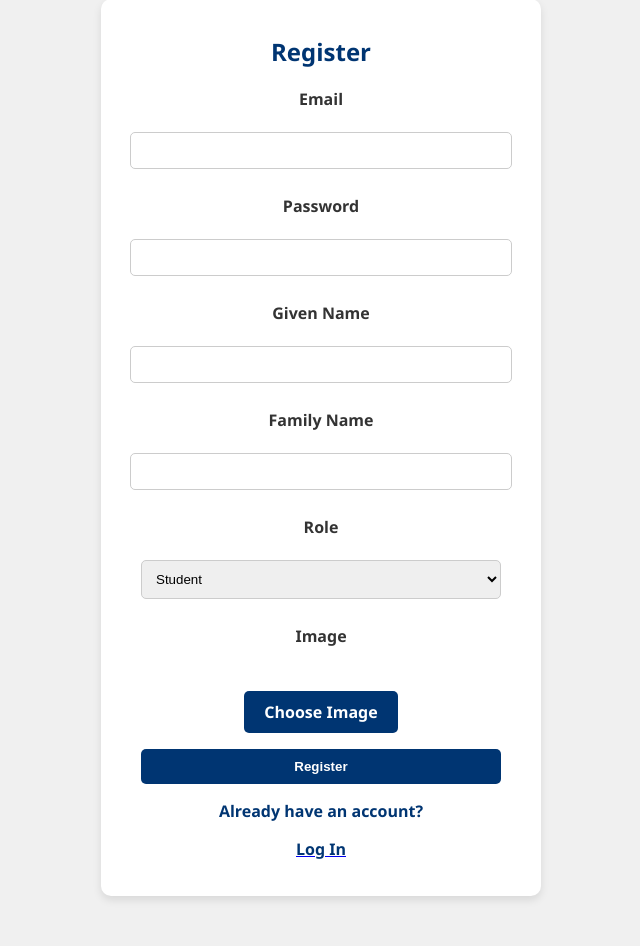
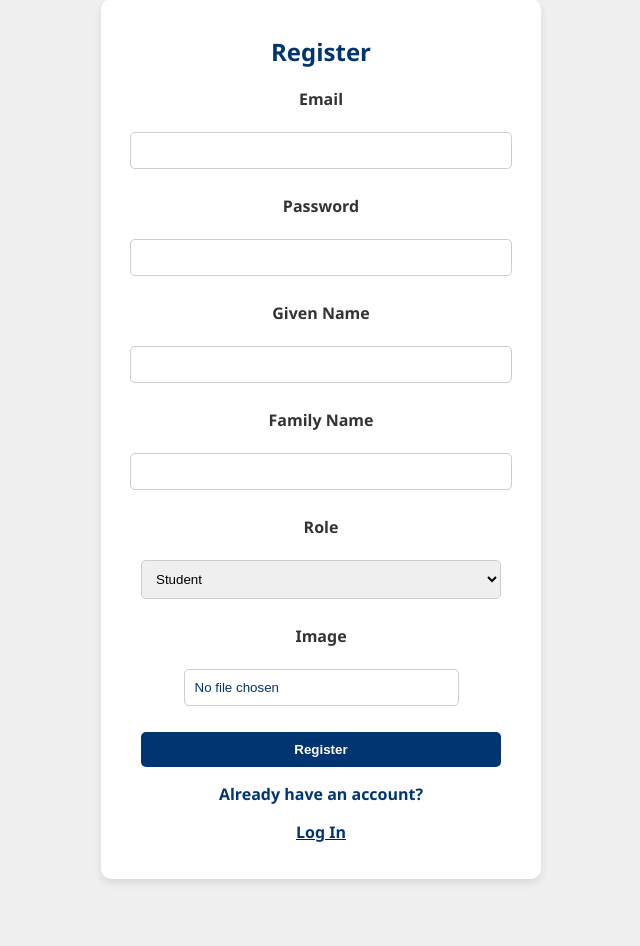
Before and after one commit to jasonlow2307/swiftAttend, a Flask app: page /register in a window 1280 px wide. Shown: the part 51-997 px from the top of the page, without its empty margins (319-959 px from the left). After the commit the page ends 934 px from the top, so only its background shows below. Run offline with Flask 3, Linux system fonts and the light colour scheme.

Commit message:
Fixed registration of students and lecturers from main page

```diff
--- a/routes.py
+++ b/routes.py
@@ -24,7 +24,7 @@ class RegisterForm(FlaskForm):
     given_name = StringField('Given Name', validators=[DataRequired()])
     family_name = StringField('Family Name', validators=[DataRequired()])
     role = SelectField('Role', choices=[('student', 'Student'), ('lecturer', 'Lecturer'), ('admin', 'Admin')], validators=[DataRequired()])
-    image = FileField('Image')
+    image = FileField('Image', default='default.jpg')
     submit = SubmitField('Register')
 
 class ConfirmForm(FlaskForm):
--- a/templates/register.html
+++ b/templates/register.html
@@ -106,8 +106,8 @@
 
         /* Adjust styles for file input */
         input[type="file"] {
-            width: 0;
-            height: 0;
+            width: auto;
+            height: auto;
             overflow: hidden;
         }
 
@@ -158,6 +158,20 @@
             };
             reader.readAsDataURL(event.target.files[0]);
         }
+
+        // Function to toggle visibility of file input and update file name display
+        document.getElementById("upload").addEventListener("change", function() {
+            var fileInput = document.getElementById("upload");
+            console.log(fileInput)
+            var fileNameDisplay = document.getElementById("uploadFileName");
+            fileNameDisplay.textContent = fileInput.files[0].name;
+        });
+
+        // Function to toggle visibility of file input when label is clicked
+        document.querySelector('.custom-upload-label').addEventListener('click', function() {
+            document.getElementById('upload').click();
+        });
+
     </script>
 </head>
 <body>
@@ -207,9 +221,7 @@
             </p>
             <p>
                 {{ form.image.label }}<br>
-                <img id="imagePreview" class="image-preview" src="#" alt="Image Preview"><br>
-                <label for="upload" class="custom-upload-label">Choose Image</label>
-                <input type="file" id="upload" class="custom-upload-button" onchange="previewImage(event)" style="display: none;">
+                {{ form.image() }}<br>
                 {% for error in form.image.errors %}
                     <span class="error-message">{{ error }}</span><br>
                 {% endfor %}
```
